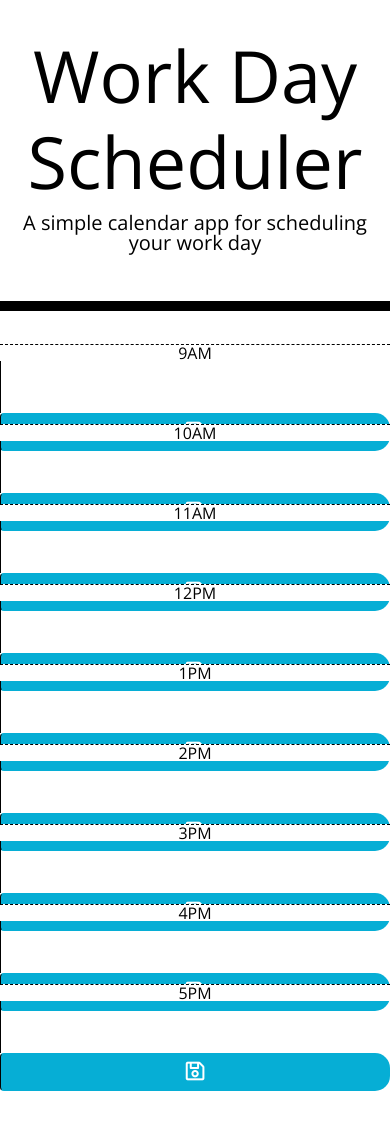
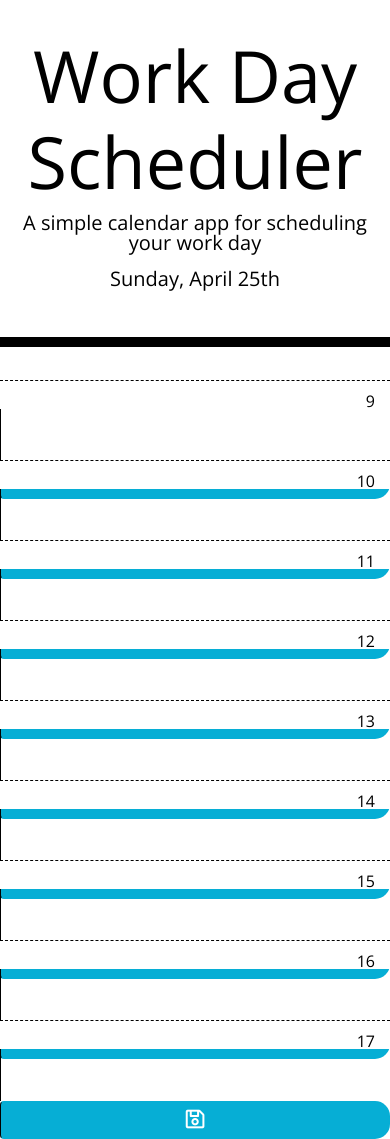
Before and after one commit to jeff-follestad/work-day, a plain HTML site: page index.html in a window 390 px wide. Before the commit the page ends 1091 px from the top, so only its background shows below. Drawn offline with nearby package versions, Linux system fonts and the light colour scheme; files that its build step writes are made by us from their sources.

Commit message:
generate hour rows in javascript

```diff
--- a/assets/css/style.css
+++ b/assets/css/style.css
@@ -40,6 +40,7 @@ textarea{
   background-color: #ffffff;
   color: #000000;
   border-top: 1px dashed #000000;
+  padding-top: 12px;
 }
 
 .past {
--- a/assets/js/script.js
+++ b/assets/js/script.js
@@ -1,73 +1,55 @@
-var button = $('.saveBtn')
 
-//Add current date at the top of the planner
+const WORK_START_HOUR = 9; // 9am
+const HOURS_IN_WORK_DAY = 8; // 9am+8 = 5pm.
+
+function displayCurrentTime() {
+  let currentDateTime = moment().format('dddd, MMMM Do');
+  $("#current-time-header").text(currentDateTime);
+}
 
 $(document).ready(function () {
-  var date = moment().format('dddd MMMM Do');
-
-  $('#currentDay').text(date);
+  displayCurrentTime();
 
   //Create code that adds in business hours (9am - 5pm) into file for adding in hourly events to the left of the
   //event text box
-
+  let rowContainer = $("#row-container");
+  for (var index = 0; index <= HOURS_IN_WORK_DAY; index++) {
+    let currentHour = index + WORK_START_HOUR;
+    let row = createHourRow(currentHour, index);
+    rowContainer.append(row);
+  }
 
   //Set styling so that business hours that have passed are greyed out;  if / else for time component
   //Set styling so that the current time/hour is a red color;
   //Set styling so that hours that have not yet occured are in green
 
+  //Set up local storage to store persistent changes in events by timeblock
+  // button.on('click', function (event) {
+  //   event.preventDefault();
+  //   var text = $(this).siblings('.col-sm-10').val().replace(/['"]+/g, '');
+  //   var parent = $(this).parent().attr('id');
+  //   localStorage.setItem(parent, JSON.stringify(text));
+  // })
+});
 
-  function currentTime() {
-    var current = moment().hours()
-    var time = $('.calendar-event');
+function createHourRow(hour, index) {
+  let hourLabel = document.createElement("div");
+  hourLabel.className = "col-sm-1 hour text-right";
+  hourLabel.innerText = hour; // TODO: Want to add am/pm suffix.
 
-    //    console.log(current);
+  let inputField = document.createElement("textarea");
+  inputField.className = "col-sm-10 description";
 
-    time.each(function () {
-      var hour = parseInt($(this).attr('id'))
+  let saveButton = document.createElement("button");
+  saveButton.className = "col-sm-1 saveBtn btn";
+  saveButton.innerHTML = '<i class="far fa-save fa-lg"></i>';
+  saveButton.dataset.rowIndex = index;
+  // saveButton.addEventListener("click", selectedAnswer);
 
-    //  console.log(hour);
-
-      if (hour === current) {
-        $(this).children('.col-sm-10').attr('class', 'present col-sm-10 description')
-    //    console.log(('present' + hour + current))
-      } else if (current > hour) {
-        $(this).children('.col-sm-10').attr('class', 'past col-sm-10 description')
-    //    console.log(('past' + hour + current))
-      } else {
-        $(this).children('.col-sm-10').attr('class', 'future col-sm-10 description')
-    //    console.log(('future' + hour + current))
-      }
-    })
-  }
-  currentTime()
-
-  //Set up local storage to store persistent changes in events by timeblock
-
-  button.on('click', function (event) {
-    event.preventDefault();
-    var text = $(this).siblings('.col-sm-10').val().replace(/['"]+/g, '');
-    var parent = $(this).parent().attr('id');
-    localStorage.setItem(parent, JSON.stringify(text));
-
-  })
-
-  $('#9 textarea').val(localStorage.getItem('9').replace(/['"]+/g, ''));
-  $('#10 textarea').val(localStorage.getItem('10').replace(/['"]+/g, ''));
-  $('#11 textarea').val(localStorage.getItem('11').replace(/['"]+/g, ''));
-  $('#12 textarea').val(localStorage.getItem('12').replace(/['"]+/g, ''));
-  $('#13 textarea').val(localStorage.getItem('13').replace(/['"]+/g, ''));
-  $('#14 textarea').val(localStorage.getItem('14').replace(/['"]+/g, ''));
-  $('#15 textarea').val(localStorage.getItem('15').replace(/['"]+/g, ''));
-  $('#16 textarea').val(localStorage.getItem('16').replace(/['"]+/g, ''));
-  $('#17 textarea').val(localStorage.getItem('17')).replace(/['"]+/g, '');
-//  console.log(parent);
-
-  //Use styling to transform pointer into a disk icon at the time of click event (saving of event)
-
-  button.on('click', function (event) {
-    $('selector').css('cursor', 'i')
-  })
-
-
-
-});
+  let rowElement = document.createElement("div");
+  rowElement.className = "row calendar-event";
+  rowElement.appendChild(hourLabel);
+  rowElement.appendChild(inputField);
+  rowElement.appendChild(saveButton);
+  return rowElement;
+}
--- a/index.html
+++ b/index.html
@@ -13,7 +13,7 @@
 
   <link href="https://fonts.googleapis.com/css?family=Open+Sans&display=swap" rel="stylesheet" />
 
-  <link rel="stylesheet" href="./style.css" />
+  <link rel="stylesheet" href="./assets/css/style.css" />
 
   <title>Work Day Scheduler</title>
 </head>
@@ -22,61 +22,19 @@
   <header class="jumbotron">
     <h1 class="display-3">Work Day Scheduler</h1>
     <p class="lead">A simple calendar app for scheduling your work day</p>
-    <p id="currentDay" class="lead"></p>
+    <p id="current-time-header" class="lead"></p>
   </header>
 
-  <div class="container">
-    <!-- Rows for scheduling -->
-    <div id='9' class="row calendar-event">
-      <div class="col-sm-1 hour">9AM</div>
-      <textarea class="col-sm-10 description"></textarea>
-      <button class="col-sm-1 saveBtn btn"><i class="far fa-save fa-lg"></i></button>
-    </div>
-    <div id="10" class="row calendar-event">
-      <div class="col-sm-1 hour">10AM</div>
-      <textarea class="col-sm-10 description"></textarea>
-      <button class="col-sm-1 saveBtn btn"><i class="far fa-save fa-lg"></i></button>
-    </div>
-    <div id="11" class="row calendar-event">
-      <div class="col-sm-1 hour">11AM</div>
-      <textarea class="col-sm-10 description"></textarea>
-      <button class="col-sm-1 saveBtn btn"><i class="far fa-save fa-lg"></i></button>
-    </div>
-    <div id='12' class="row calendar-event">
-      <div class="col-sm-1 hour">12PM</div>
-      <textarea class="col-sm-10 description"></textarea>
-      <button class="col-sm-1 saveBtn btn"><i class="far fa-save fa-lg"></i></button>
-    </div>
-    <div id="13" class="row calendar-event">
-      <div class="col-sm-1 hour">1PM</div>
-      <textarea class="col-sm-10 description"></textarea>
-      <button class="col-sm-1 saveBtn btn"><i class="far fa-save fa-lg"></i></button>
-    </div>
-    <div id="14" class="row calendar-event">
-      <div class="col-sm-1 hour">2PM</div>
-      <textarea class="col-sm-10 description"></textarea>
-      <button class="col-sm-1 saveBtn btn"><i class="far fa-save fa-lg"></i></button>
-    </div>
-    <div id="15" class="row calendar-event">
-      <div class="col-sm-1 hour">3PM</div>
-      <textarea class="col-sm-10 description"></textarea>
-      <button class="col-sm-1 saveBtn btn"><i class="far fa-save fa-lg"></i></button>
-    </div>
-    <div id='16' class="row calendar-event">
-      <div class="col-sm-1 hour">4PM</div>
-      <textarea class="col-sm-10 description"></textarea>
-      <button class="col-sm-1 saveBtn btn"><i class="far fa-save fa-lg"></i></button>
-    </div>
-    <div id='17' class="row calendar-event">
-      <div class="col-sm-1 hour">5PM</div>
-      <textarea class="col-sm-10 description"></textarea>
-      <button class="col-sm-1 saveBtn btn"><i class="far fa-save fa-lg"></i></button>
-    </div>
+  <div id="row-container" class="container">
+
+    <!-- Rows are inserted in here by the JavaScript... -->
 
   </div>
 
   <script src="https://code.jquery.com/jquery-3.4.1.min.js"></script>
   <script src="https://cdnjs.cloudflare.com/ajax/libs/moment.js/2.24.0/moment.min.js"></script>
+  <script src="assets/js/script.js"></script>
+
 </body>
 
 </html>
```
